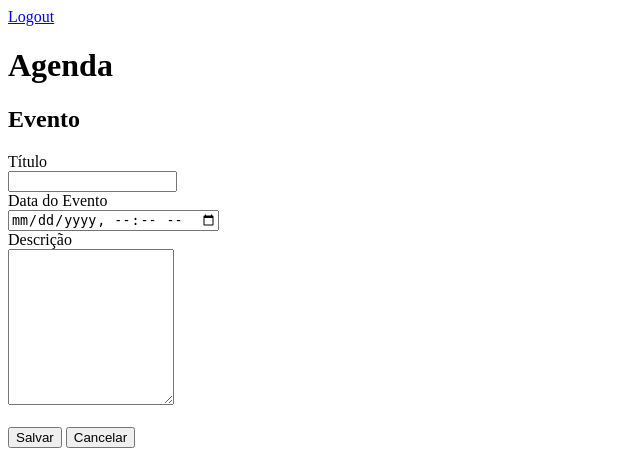
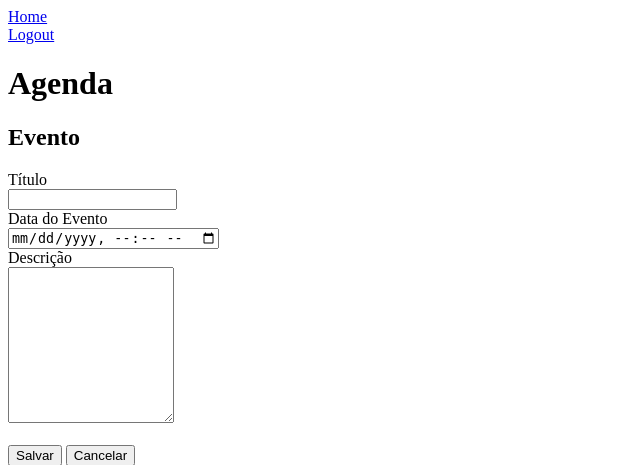
Before and after one commit to devPedro98/django_projeto_dio, a Django app: page /agenda/evento/ in a window 1280 px wide. Shown: the top 465 px of the page, without its empty margins (0-640 px from the left). Run offline with Django 4.2, Linux system fonts and the light colour scheme; the visitor is signed in with stand-in values (Sample User, id 1).

Commit message:
Adicionado o botão home

```diff
--- a/core/templates/core/model-header.html
+++ b/core/templates/core/model-header.html
@@ -3,6 +3,9 @@
 <meta name="viewport" content="width=device-width, initial-scale=1.0">
 <title>Agenda</title>
 <div>
+    <a href="/">Home</a>
+</div>
+<div>
     <a align="right" href="/logout">Logout</a>
 </div>
 <h1>Agenda</h1>
```
